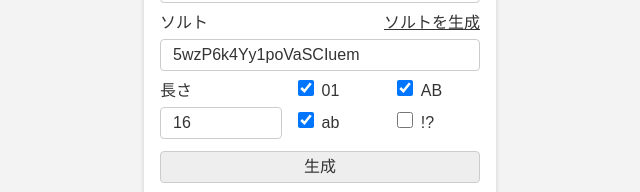
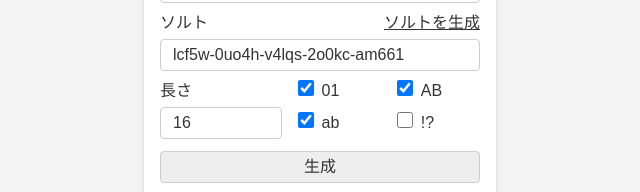
Before and after one commit to sum305/scrypass, a plain HTML site: page index.html in a window 1280 px wide. Both pictures are taken after a click on the button "ソルトを生成". Shown: the part 205-397 px from the top of the page, 320-960 px from the left. Drawn offline with Linux system fonts and the light colour scheme.

Commit message:
生成するソルトを見易くする

```diff
--- a/index.html
+++ b/index.html
@@ -232,13 +232,16 @@ document.addEventListener("DOMContentLoaded", () => {
 	});
 
 	document.getElementById("gensalt").addEventListener("click", () => {
-		const chars = digitChars + upperChars + lowerChars;
-		const max = (1<<8) - 1 - (1<<8)%chars.length;
+		const chars = digitChars + lowerChars;
+		const t = 256 - 256%chars.length;
 		const r = new Uint8Array(1);
 		let v = "";
-		for (let i = 0; i < 20; i++) {
+		for (let i = 0; i < 25; i++) {
+			if (i > 0 && i%5 === 0) {
+				v += "-";
+			}
 			window.crypto.getRandomValues(r);
-			while (r[0] > max) {
+			while (r[0] >= t) {
 				window.crypto.getRandomValues(r);
 			}
 			v += chars[r[0] % chars.length];
```
Also changed, not shown: 1 other file.
